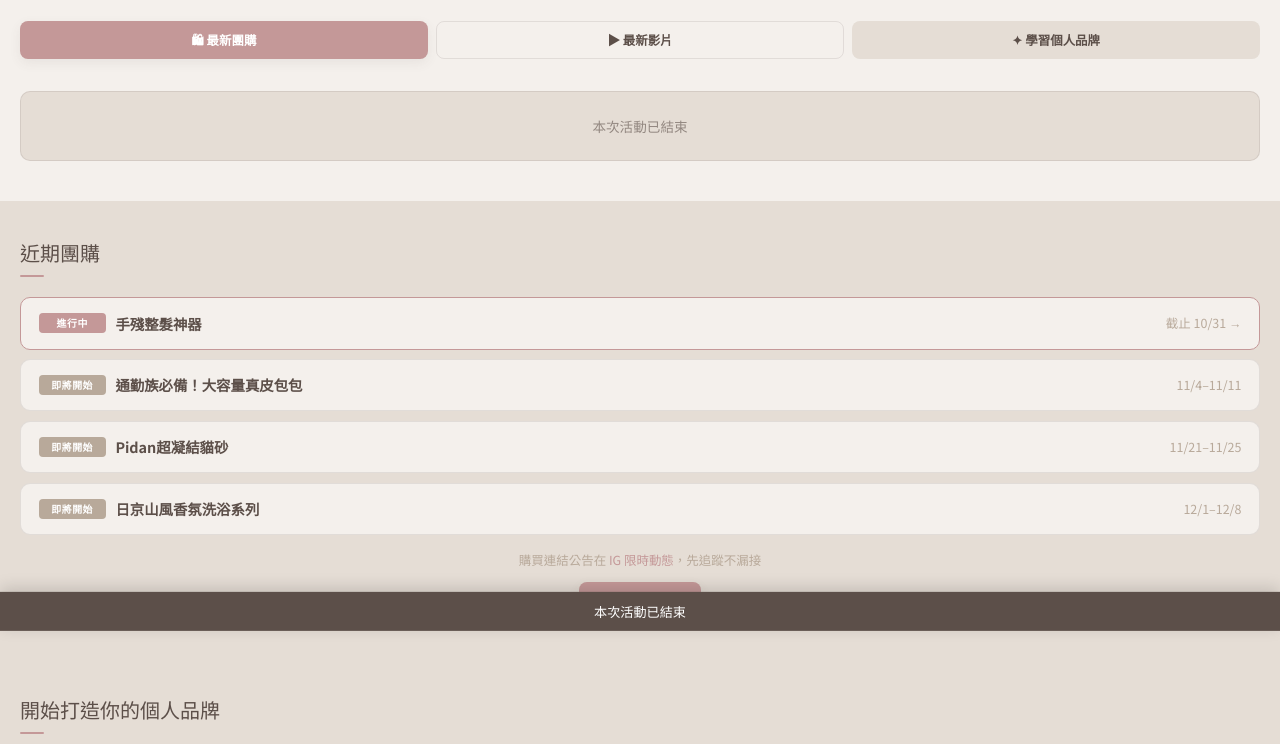
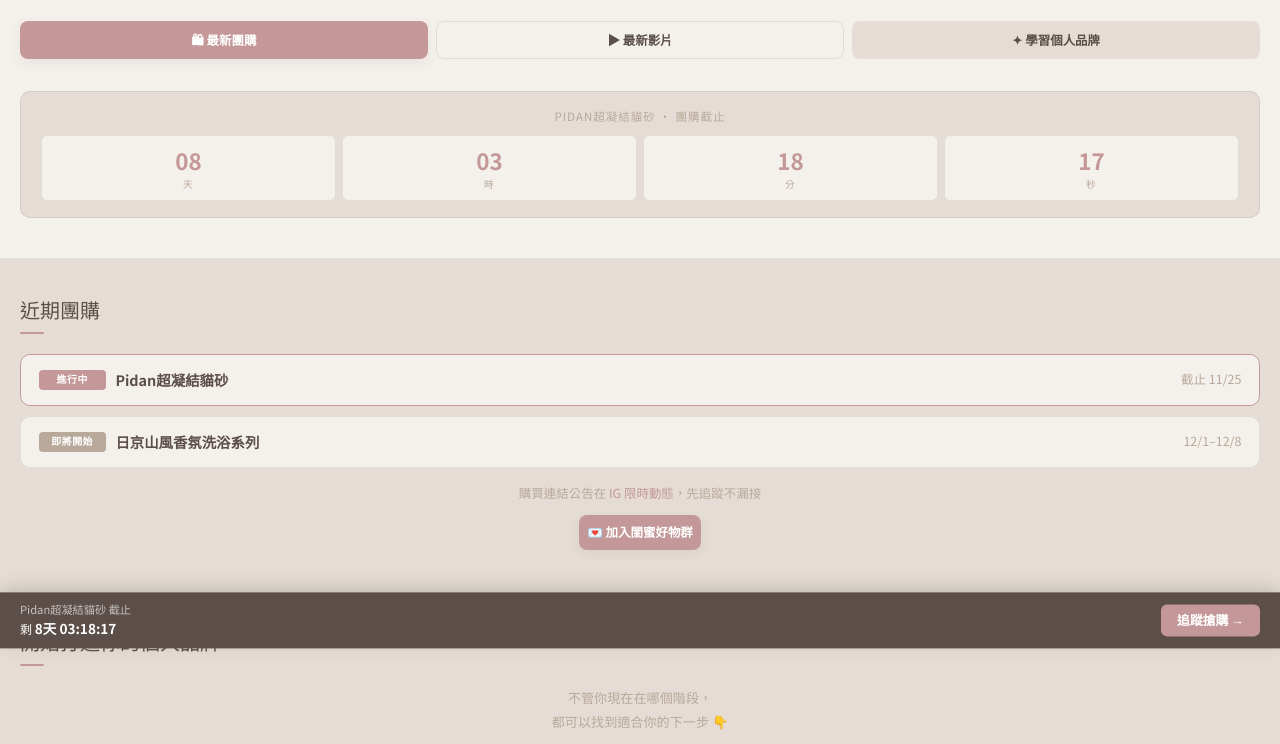
Before and after one commit to ANNALO-1028/anna-lo, a plain HTML site: page index.html in a window 1280 px wide. Shown: the part 208-952 px from the top of the page. Drawn offline with nearby package versions, Linux system fonts and the light colour scheme.

Commit message:
11/17 更新：貓砂改進行中、移除已結束團購、YT換最新3支
Co-Authored-By: Claude Sonnet 4.6 <noreply@anthropic.com>

```diff
--- a/index.html
+++ b/index.html
@@ -340,8 +340,8 @@
       </div>
 
       <div class="countdown-wrapper">
-        <div class="countdown-label">手殘整髮神器 · 團購截止</div>
-        <div id="countdown-big" data-deadline="2026-10-31T23:59:00+08:00" data-onzero="ended-state">
+        <div class="countdown-label">Pidan超凝結貓砂 · 團購截止</div>
+        <div id="countdown-big" data-deadline="2026-11-25T23:59:00+08:00" data-onzero="ended-state">
           <div class="unit"><span class="num" data-unit="days">00</span><span class="label">天</span></div>
           <div class="unit"><span class="num" data-unit="hours">00</span><span class="label">時</span></div>
           <div class="unit"><span class="num" data-unit="mins">00</span><span class="label">分</span></div>
@@ -357,26 +357,12 @@
       <h2 class="section-heading">近期團購</h2>
       <div class="section-divider"></div>
       <div class="groupbuy-list">
-        <a class="groupbuy-card active" href="https://gbf.tw/onnb7" target="_blank" rel="noopener" style="text-decoration:none;">
+        <div class="groupbuy-card active">
           <div class="groupbuy-left">
             <span class="groupbuy-badge badge-active">進行中</span>
-            <span class="groupbuy-name">手殘整髮神器</span>
-          </div>
-          <span class="groupbuy-dates">截止 10/31 →</span>
-        </a>
-        <div class="groupbuy-card">
-          <div class="groupbuy-left">
-            <span class="groupbuy-badge badge-upcoming">即將開始</span>
-            <span class="groupbuy-name">通勤族必備！大容量真皮包包</span>
-          </div>
-          <span class="groupbuy-dates">11/4–11/11</span>
-        </div>
-        <div class="groupbuy-card">
-          <div class="groupbuy-left">
-            <span class="groupbuy-badge badge-upcoming">即將開始</span>
             <span class="groupbuy-name">Pidan超凝結貓砂</span>
           </div>
-          <span class="groupbuy-dates">11/21–11/25</span>
+          <span class="groupbuy-dates">截止 11/25</span>
         </div>
         <div class="groupbuy-card">
           <div class="groupbuy-left">
@@ -452,24 +438,24 @@
       <h2 class="section-heading">最新影片</h2>
       <div class="section-divider"></div>
       <div class="video-list">
-        <a class="video-card" href="https://youtu.be/ngCVDVoEyF4" target="_blank" rel="noopener">
-          <img class="video-thumb" src="https://img.youtube.com/vi/ngCVDVoEyF4/maxresdefault.jpg" alt="Anna 欸娜影片" loading="lazy">
+        <a class="video-card" href="https://youtu.be/B3av-5sNb7E" target="_blank" rel="noopener">
+          <img class="video-thumb" src="https://img.youtube.com/vi/B3av-5sNb7E/maxresdefault.jpg" alt="Anna 欸娜影片" loading="lazy">
           <div class="video-play">
             <div class="play-icon">
               <svg viewBox="0 0 24 24"><path d="M8 5v14l11-7z"/></svg>
             </div>
           </div>
         </a>
-        <a class="video-card" href="https://youtu.be/LM7JTSO3JoM" target="_blank" rel="noopener">
-          <img class="video-thumb" src="https://img.youtube.com/vi/LM7JTSO3JoM/maxresdefault.jpg" alt="Anna 欸娜影片" loading="lazy">
+        <a class="video-card" href="https://youtu.be/HsNXM-q6mI8" target="_blank" rel="noopener">
+          <img class="video-thumb" src="https://img.youtube.com/vi/HsNXM-q6mI8/maxresdefault.jpg" alt="Anna 欸娜影片" loading="lazy">
           <div class="video-play">
             <div class="play-icon">
               <svg viewBox="0 0 24 24"><path d="M8 5v14l11-7z"/></svg>
             </div>
           </div>
         </a>
-        <a class="video-card" href="https://youtu.be/th7tCLuGtUc" target="_blank" rel="noopener">
-          <img class="video-thumb" src="https://img.youtube.com/vi/th7tCLuGtUc/maxresdefault.jpg" alt="Anna 欸娜影片" loading="lazy">
+        <a class="video-card" href="https://youtu.be/44Kavpc2yCM" target="_blank" rel="noopener">
+          <img class="video-thumb" src="https://img.youtube.com/vi/44Kavpc2yCM/maxresdefault.jpg" alt="Anna 欸娜影片" loading="lazy">
           <div class="video-play">
             <div class="play-icon">
               <svg viewBox="0 0 24 24"><path d="M8 5v14l11-7z"/></svg>
@@ -508,13 +494,13 @@
   </section>
 
   <!-- Sticky countdown -->
-  <div id="countdown-sticky" data-deadline="2026-10-31T23:59:00+08:00" data-onzero="ended-state">
+  <div id="countdown-sticky" data-deadline="2026-11-25T23:59:00+08:00" data-onzero="ended-state">
     <div class="sticky-text">
-      <span class="sticky-label">手殘整髮神器 截止</span>
+      <span class="sticky-label">Pidan超凝結貓砂 截止</span>
       剩 <strong class="time"></strong>
     </div>
-    <a class="cta-compact" href="https://gbf.tw/onnb7" target="_blank" rel="noopener">
-      立刻下單 →
+    <a class="cta-compact" href="https://www.instagram.com/annalo831028/" target="_blank" rel="noopener">
+      追蹤搶購 →
     </a>
   </div>
 
```
